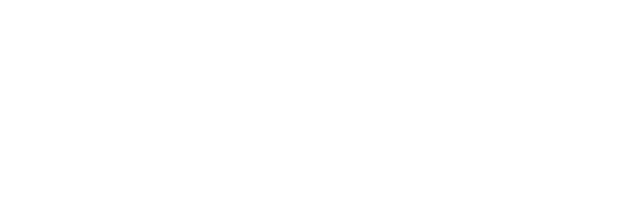
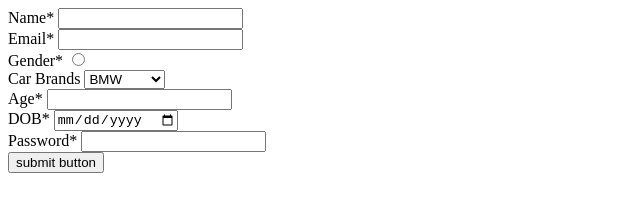
Before and after one commit to acciojob/signup-form-car-Kunal-Deep011, a website: page main.html in a window 1280 px wide. Shown: the whole page, without its empty margins (0-640 px from the left). Drawn offline with Linux system fonts and the light colour scheme.

Commit message:
created a submission

```diff
--- a/main.html
+++ b/main.html
@@ -8,6 +8,41 @@
 
 <body>
 	<!-- the entire body must be written by student -->
+	<form  method="post">
+		<div>
+		   <label for="name">Name*</label>
+		   <input type="name" id="name">
+		</div>
+		<div>
+		   <label for="email">Email*</label>
+		   <input type="email" id="email">
+		</div>
+		<div>
+		   <label>Gender*</label>
+		   <input type="radio" name="gender">
+		</div>
+		 <div>
+            <label for="cars">Car Brands</label>
+            <select id="cars">
+                <option>BMW</option>
+                <option>Audi</option>
+                <option>Mercedez</option>
+            </select>
+        </div>
+		<div>
+			<label for="carage">Age*</label>
+			<input type="number" id="carage">
+		</div>
+		<div>
+			<label for="dop">DOB*</label>
+			<input type="date" id="dop">
+		</div>
+		<div>
+		<label>Password*</label>
+		<input type="password">
+		</div>
+	    <button type="submit">submit button</button>
+	</form>
     <script type="text/javascript" src="./script.js">
 </script>
 
```
